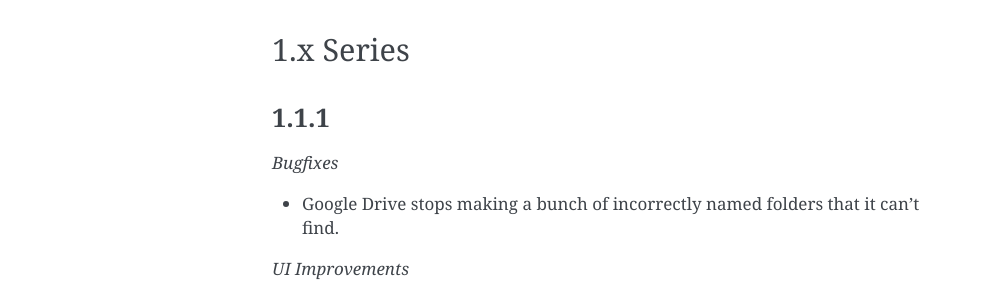
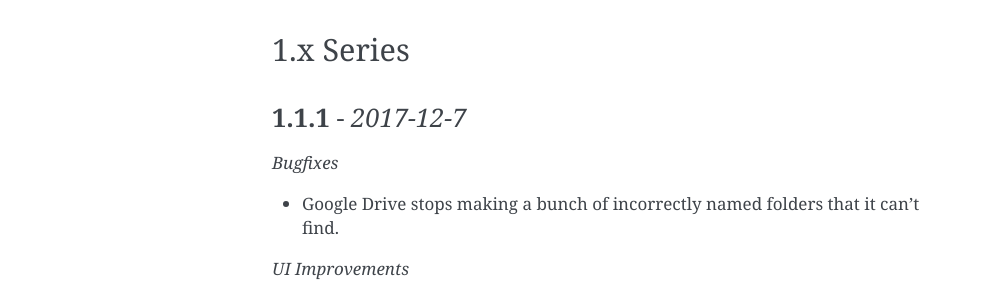
Before and after one commit to alisonstreete/cfs-manager, a Sphinx documentation site: the page built from docs/changelog.rst, in a window 1280 px wide. Shown: the part 200-498 px from the top of the page, without its empty margins (148-1141 px from the left). Built offline with Sphinx 7.4.7, drawn with Linux system fonts in a browser that asks for light colours; pages that are not in the unit, such as notebooks, are missing from menus.

```diff
--- a/docs/changelog.rst
+++ b/docs/changelog.rst
@@ -7,8 +7,8 @@ This is where all inter-version changes in the CFS_Manager project will be noted
 1.x Series
 ==========
 
-**1.1.1**
-----------------
+**1.1.1** - *2017-12-7*
+-----------------------
 
 *Bugfixes*
 
--- a/docs/index.rst
+++ b/docs/index.rst
@@ -9,6 +9,7 @@ Welcome to CFS_Manager's documentation!
     README
     about
     contributor notes
+    direction
     license
     changelog
 
```
